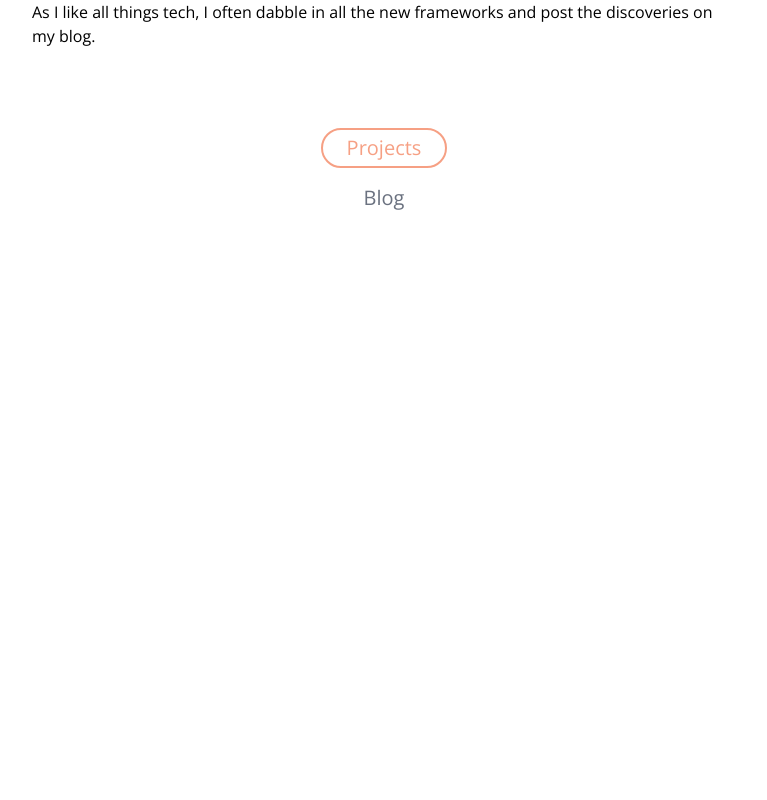
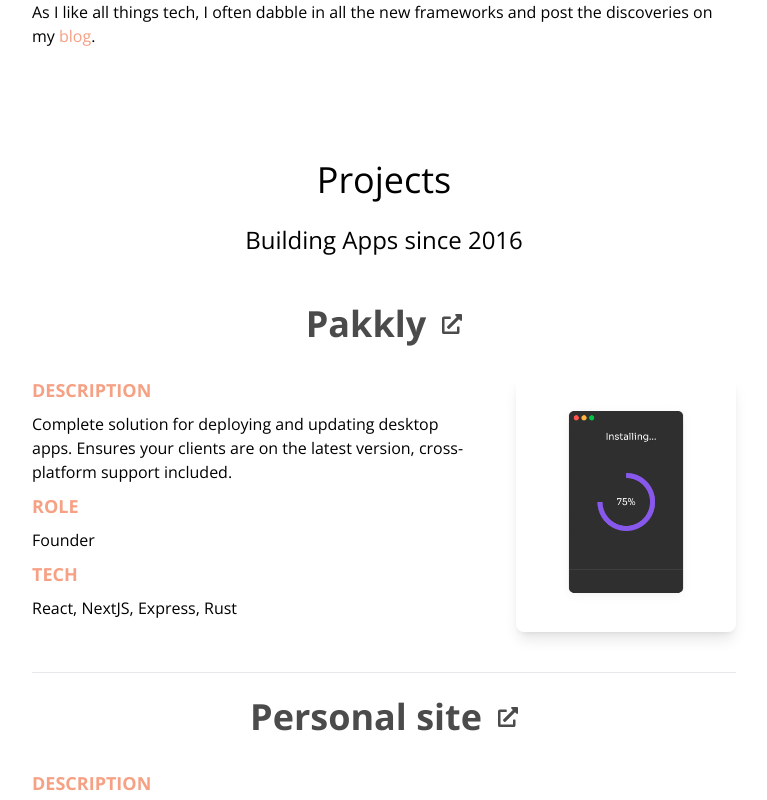
Before and after one commit to grawtar/website, a Next.js app: page / in a window 1280 px wide. Shown: the part 400-1200 px from the top of the page, without its empty margins (256-1023 px from the left). Before the commit the page ends 800 px from the top, so only its background shows below. Built offline with nearby package versions, Linux system fonts and the light colour scheme.

Commit message:
move projects into index

```diff
--- a/pages/index.tsx
+++ b/pages/index.tsx
@@ -1,9 +1,20 @@
 import type { NextPage } from "next";
 import Head from "next/head";
+import Link from "next/link";
 import GhostButton from "../src/components/GhostButton";
 import Header from "../src/components/Header";
 import PageContent from "../src/components/PageContent";
 import PillButton from "../src/components/PillButton";
+import ProjectContent from "../src/components/Project/ProjectContent";
+import ProjectContentDescription from "../src/components/Project/ProjectContentDescription";
+import ProjectContentRole from "../src/components/Project/ProjectContentRole";
+import ProjectContentTech from "../src/components/Project/ProjectContentTech";
+import ProjectFrame from "../src/components/Project/ProjectFrame";
+import ProjectImage from "../src/components/Project/ProjectImage";
+import ProjectTitle from "../src/components/Project/ProjectTitle";
+import ProjectWrapper from "../src/components/Project/ProjectWrapper";
+import SubTitle from "../src/components/SubTitle";
+import Title from "../src/components/Title";
 
 const Index: NextPage = () => {
   return (
@@ -21,12 +32,55 @@
           web and desktop apps (as well as the occasional mobile app).
         </p>
         <p className="my-8">
-          As I like all things tech, I often dabble in all the new frameworks and post the discoveries on my blog.
+          As I like all things tech, I often dabble in all the new frameworks and post the discoveries on my{" "}
+          <Link href="/posts">
+            <a className="text-primary">blog</a>
+          </Link>
+          .
         </p>
-        <div className="flex flex-col space-y-3 mt-20">
+        {/* <div className="flex flex-col space-y-3 mt-12">
+          <PillButton href="/posts">Blog</PillButton>
+        </div> */}
+        {/* <div className="flex flex-col space-y-3 mt-20">
           <PillButton href="/projects">Projects</PillButton>
-          {/* <GhostButton href="/story">My story</GhostButton> */}
           <GhostButton href="/posts">Blog</GhostButton>
+        </div> */}
+        <div className="py-8" id="projects"></div>
+        <Title>Projects</Title>
+        <SubTitle>Building Apps since 2016</SubTitle>
+        <div className="divide-y">
+          <ProjectFrame>
+            <ProjectTitle href="https://pakkly.com">Pakkly</ProjectTitle>
+            <ProjectWrapper>
+              <ProjectContent>
+                <ProjectContentDescription>
+                  Complete solution for deploying and updating desktop apps. Ensures your clients are on the latest
+                  version, cross-platform support included.
+                </ProjectContentDescription>
+                <ProjectContentRole>Founder</ProjectContentRole>
+                <ProjectContentTech>React, NextJS, Express, Rust</ProjectContentTech>
+              </ProjectContent>
+              <ProjectImage href="https://pakkly.com" color="brand-pakkly">
+                <img src="/pakkly-image.png" width="80%" />
+              </ProjectImage>
+            </ProjectWrapper>
+          </ProjectFrame>
+          <ProjectFrame>
+            <ProjectTitle href="https://github.com/grawtar/website">Personal site</ProjectTitle>
+            <ProjectWrapper>
+              <ProjectContent>
+                <ProjectContentDescription>
+                  You're on it right now! It's an open source repo over on Github that uses Vercel for hosting. It also
+                  includes a static blog built from markdown files.
+                </ProjectContentDescription>
+                <ProjectContentRole></ProjectContentRole>
+                <ProjectContentTech>React, NextJS</ProjectContentTech>
+              </ProjectContent>
+              {/* <ProjectImage href="https://github.com/grawtar/website" color="brand-pakkly">
+                <img src="/pakkly-image.png" width="80%" />
+              </ProjectImage> */}
+            </ProjectWrapper>
+          </ProjectFrame>
         </div>
       </PageContent>
     </div>
--- a/pages/posts.tsx
+++ b/pages/posts.tsx
@@ -15,7 +15,7 @@
   return (
     <div>
       <Head>
-        <title>Home - Uroš Štok</title>
+        <title>Blog - Uroš Štok</title>
         <meta name="description" content="Uros Stok's Homepage" />
         <link rel="icon" href="/favicon.ico" />
       </Head>
--- a/pages/projects.tsx
+++ /dev/null
@@ -1,69 +0,0 @@
-import type { NextPage } from "next";
-import Head from "next/head";
-import Image from "next/image";
-import React from "react";
-import Header from "../src/components/Header";
-import PageContent from "../src/components/PageContent";
-import ProjectContent from "../src/components/Project/ProjectContent";
-import ProjectContentDescription from "../src/components/Project/ProjectContentDescription";
-import ProjectContentRole from "../src/components/Project/ProjectContentRole";
-import ProjectContentTech from "../src/components/Project/ProjectContentTech";
-import ProjectFrame from "../src/components/Project/ProjectFrame";
-import ProjectImage from "../src/components/Project/ProjectImage";
-import ProjectTitle from "../src/components/Project/ProjectTitle";
-import ProjectWrapper from "../src/components/Project/ProjectWrapper";
-import SubTitle from "../src/components/SubTitle";
-import Title from "../src/components/Title";
-
-const Projects: NextPage = () => {
-  return (
-    <div>
-      <Head>
-        <title>Projects - Uroš Štok</title>
-        <meta name="description" content="Uros Stok's Homepage" />
-        <link rel="icon" href="/favicon.ico" />
-      </Head>
-      <Header />
-      <Title>Projects</Title>
-      <SubTitle>Building Apps since 2017</SubTitle>
-      <PageContent>
-        <div className="divide-y">
-          <ProjectFrame>
-            <ProjectTitle href="https://pakkly.com">Pakkly</ProjectTitle>
-            <ProjectWrapper>
-              <ProjectContent>
-                <ProjectContentDescription>
-                  Complete solution for deploying and updating desktop apps. Ensures your clients are on the latest
-                  version, cross-platform support included.
-                </ProjectContentDescription>
-                <ProjectContentRole>Founder</ProjectContentRole>
-                <ProjectContentTech>React, NextJS, Express, Rust</ProjectContentTech>
-              </ProjectContent>
-              <ProjectImage color="brand-pakkly">
-                <img src="/pakkly-image.png" width="80%" />
-              </ProjectImage>
-            </ProjectWrapper>
-          </ProjectFrame>
-          {/* <ProjectFrame>
-            <ProjectTitle>Hamster Beasts</ProjectTitle>
-            <ProjectWrapper mirror>
-              <ProjectContent>
-                <ProjectContentDescription>
-                  Lorem ipsum dolor sit amet, consectetur adipiscing elit. Vel ac sociis eget habitasse vulputate quam
-                  pretium egestas. Augue mi volutpat enim vel in.
-                </ProjectContentDescription>
-                <ProjectContentRole>Co-Founder – Full stack + Smart contract integration</ProjectContentRole>
-                <ProjectContentTech>React, React, React, React, React, React</ProjectContentTech>
-              </ProjectContent>
-              <ProjectImage color="brand-hamsterbeasts">
-                <img src="/hamsterbeasts-image.png" width="80%" />
-              </ProjectImage>
-            </ProjectWrapper>
-          </ProjectFrame> */}
-        </div>
-      </PageContent>
-    </div>
-  );
-};
-
-export default Projects;
--- a/src/components/Header.tsx
+++ b/src/components/Header.tsx
@@ -78,7 +78,7 @@
               Home
             </NavItem>
             {/* <NavItem href="/story">My story</NavItem> */}
-            <NavItem small href="/projects">
+            <NavItem small href="/#projects">
               Projects
             </NavItem>
             <NavItem small href="/posts">
@@ -153,7 +153,7 @@
           <div className="flex space-x-6 items-center">
             <NavItem href="/">Home</NavItem>
             {/* <NavItem href="/story">My story</NavItem> */}
-            <NavItem href="/projects">Projects</NavItem>
+            <NavItem href="/#projects">Projects</NavItem>
             <NavItem href="/posts">Blog</NavItem>
           </div>
           <div className="flex space-x-4 items-center">
--- a/src/components/PageContent.tsx
+++ b/src/components/PageContent.tsx
@@ -1,6 +1,6 @@
 const PageContent: React.FC = ({ children }) => {
   return (
-    <div className="flex flex-col max-w-3xl m-auto">
+    <div className="flex flex-col max-w-3xl m-auto pb-24">
       <div className="mx-3 md:mx-8">{children}</div>
     </div>
   );
--- a/src/components/Project/ProjectImage.tsx
+++ b/src/components/Project/ProjectImage.tsx
@@ -1,10 +1,14 @@
-const ProjectImage: React.FC<{ color: string }> = ({ children, color }) => {
+import Link from "next/link";
+
+const ProjectImage: React.FC<{ color: string; href: string }> = ({ children, href, color }) => {
   return (
-    <span
-      className={`w-3/4 sm:w-1/2 md:w-4/12 min-h-0 md:min-h-256  bg-${color} justify-center items-center flex rounded-lg shadow-lg m-2 p-4`}
-    >
-      {children}
-    </span>
+    <Link href={href}>
+      <a
+        className={`w-3/4 sm:w-1/2 md:w-4/12 min-h-0 md:min-h-256  bg-${color} justify-center items-center flex rounded-lg shadow-lg m-2 p-4`}
+      >
+        {children}
+      </a>
+    </Link>
   );
 };
 
```
